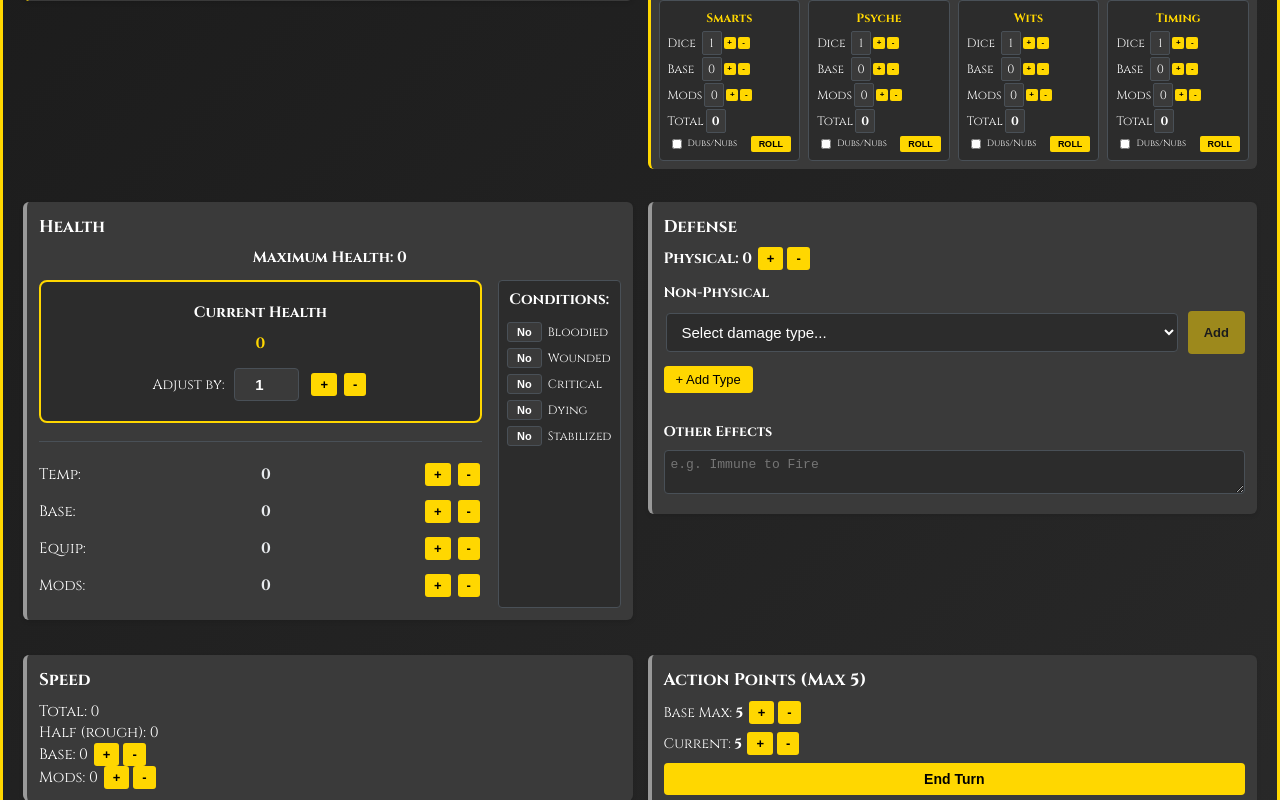
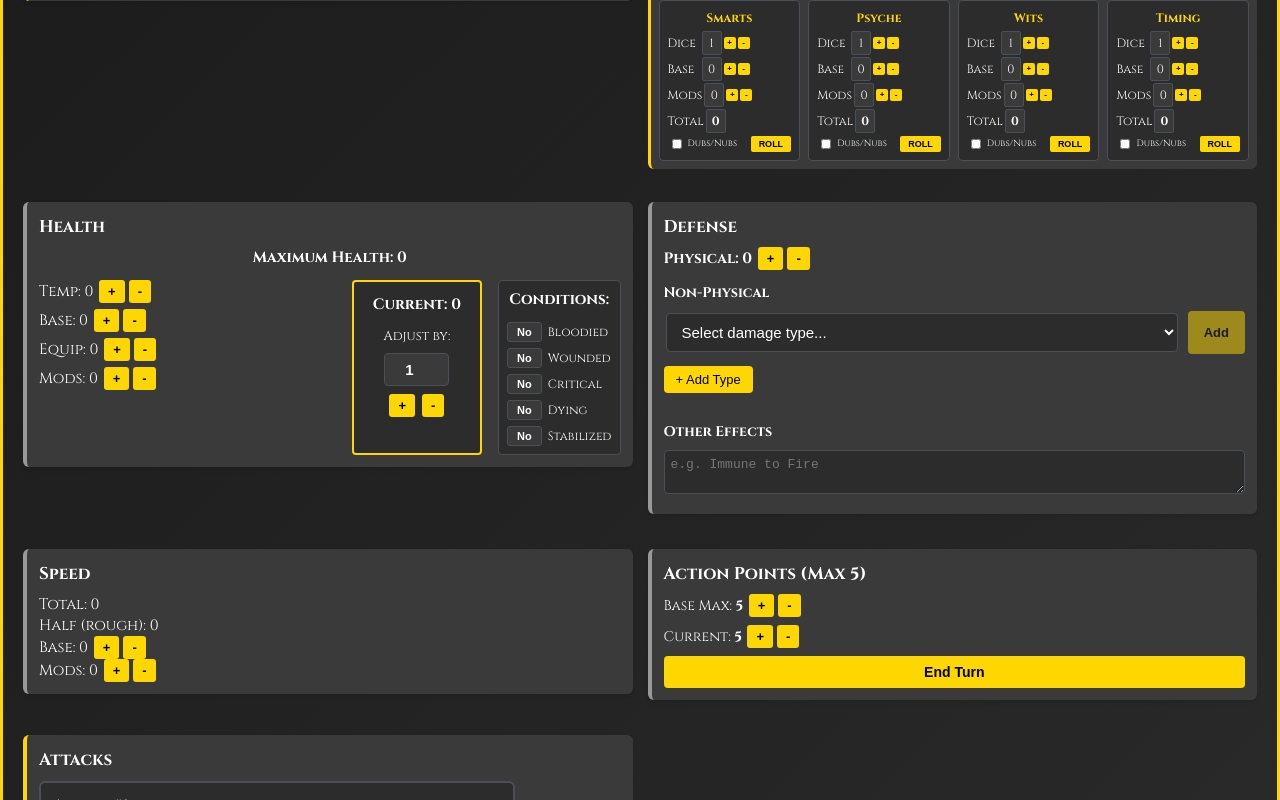
Before and after one commit to engrzani/game-sheet, a React (Vite) app: page / in a window 1280 px wide. Shown: the part 438-1238 px from the top of the page. Built offline with nearby package versions, Linux system fonts and the light colour scheme.

Commit message:
Compact health layout: stats left, adjust current health right, conditions column

```diff
--- a/src/components/Health.jsx
+++ b/src/components/Health.jsx
@@ -51,12 +51,26 @@ export default function Health({ state, updateState }) {
       </MaxHealthDisplay>
 
       <HealthLayout>
-        <MainColumn>
-          <CurrentHealthSection theme={theme}>
-            <CurrentHealthLabel>Current Health</CurrentHealthLabel>
-            <CurrentHealthValue theme={theme}>{h.current}</CurrentHealthValue>
+        <StatsColumn>
+          <div style={{ fontSize: '15px', marginBottom: '6px' }}>
+            Temp: {h.temp} <Btn theme={theme} onClick={() => adj('temp', 1)}>+</Btn><Btn theme={theme} onClick={() => adj('temp', -1)}>-</Btn>
+          </div>
 
-            <AdjustmentRow>
+          <div style={{ fontSize: '15px', marginBottom: '6px' }}>
+            Base: {h.base} <Btn theme={theme} onClick={() => adj('base', 1)}>+</Btn><Btn theme={theme} onClick={() => adj('base', -1)}>-</Btn>
+          </div>
+
+          <div style={{ fontSize: '15px', marginBottom: '6px' }}>
+            Equip: {h.equip} <Btn theme={theme} onClick={() => adj('equip', 1)}>+</Btn><Btn theme={theme} onClick={() => adj('equip', -1)}>-</Btn>
+          </div>
+
+          <div style={{ fontSize: '15px', marginBottom: '6px' }}>
+            Mods: {h.mods} <Btn theme={theme} onClick={() => adj('mods', 1)}>+</Btn><Btn theme={theme} onClick={() => adj('mods', -1)}>-</Btn>
+          </div>
+        </StatsColumn>
+
+        <AdjustColumn theme={theme}>
+          <CurrentHealthLabel>Current: {h.current}</CurrentHealthLabel>
           <AdjustLabel>Adjust by:</AdjustLabel>
           <AdjustInput
             theme={theme}
@@ -69,47 +83,7 @@ export default function Health({ state, updateState }) {
             <Btn theme={theme} onClick={() => adj('current', adjustValue)}>+</Btn>
             <Btn theme={theme} onClick={() => adj('current', -adjustValue)}>-</Btn>
           </ButtonGroup>
-            </AdjustmentRow>
-          </CurrentHealthSection>
-
-          <Divider theme={theme} />
-
-          <SmallStatRow theme={theme}>
-            <label>Temp:</label>
-            <span>{h.temp}</span>
-            <ButtonGroup>
-              <Btn theme={theme} onClick={() => adj('temp', 1)}>+</Btn>
-              <Btn theme={theme} onClick={() => adj('temp', -1)}>-</Btn>
-            </ButtonGroup>
-          </SmallStatRow>
-
-          <SmallStatRow theme={theme}>
-            <label>Base:</label>
-            <span>{h.base}</span>
-            <ButtonGroup>
-              <Btn theme={theme} onClick={() => adj('base', 1)}>+</Btn>
-              <Btn theme={theme} onClick={() => adj('base', -1)}>-</Btn>
-            </ButtonGroup>
-          </SmallStatRow>
-
-          <SmallStatRow theme={theme}>
-            <label>Equip:</label>
-            <span>{h.equip}</span>
-            <ButtonGroup>
-              <Btn theme={theme} onClick={() => adj('equip', 1)}>+</Btn>
-              <Btn theme={theme} onClick={() => adj('equip', -1)}>-</Btn>
-            </ButtonGroup>
-          </SmallStatRow>
-
-          <SmallStatRow theme={theme}>
-            <label>Mods:</label>
-            <span>{h.mods}</span>
-            <ButtonGroup>
-              <Btn theme={theme} onClick={() => adj('mods', 1)}>+</Btn>
-              <Btn theme={theme} onClick={() => adj('mods', -1)}>-</Btn>
-            </ButtonGroup>
-          </SmallStatRow>
-        </MainColumn>
+        </AdjustColumn>
 
         <ConditionsColumn theme={theme}>
           <ConditionLabel>Conditions:</ConditionLabel>
@@ -139,39 +113,36 @@ const MaxHealthDisplay = styled.div`
   font-weight: bold;
 `;
 
-const CurrentHealthSection = styled.div`
+const HealthLayout = styled.div`
+  display: flex;
+  gap: 16px;
+`;
+
+const StatsColumn = styled.div`
+  flex: 1;
+`;
+
+const AdjustColumn = styled.div`
+  display: flex;
+  flex-direction: column;
+  align-items: center;
+  gap: 8px;
+  padding: 12px;
   background: ${props => props.theme.inputBg};
-  padding: 20px;
-  border-radius: 8px;
+  border-radius: 4px;
   border: 2px solid ${props => props.theme.borderAccent};
-  margin-bottom: 16px;
+  min-width: 130px;
 `;
 
 const CurrentHealthLabel = styled.div`
-  font-size: 16px;
-  font-weight: 600;
-  margin-bottom: 10px;
+  font-size: 15px;
+  font-weight: bold;
+  margin-bottom: 4px;
   text-align: center;
 `;
 
-const CurrentHealthValue = styled.div`
-  font-size: 52px;
-  font-weight: bold;
-  text-align: center;
-  color: ${props => props.theme.borderAccent};
-  margin-bottom: 14px;
-  line-height: 1;
-`;
-
-const AdjustmentRow = styled.div`
-  display: flex;
-  align-items: center;
-  justify-content: center;
-  gap: 10px;
-`;
-
 const AdjustLabel = styled.span`
-  font-size: 14px;
+  font-size: 13px;
   font-weight: 500;
 `;
 
@@ -187,47 +158,9 @@ const AdjustInput = styled.input`
   font-weight: bold;
 `;
 
-const Divider = styled.div`
-  height: 1px;
-  background: ${props => props.theme.border};
-  margin: 18px 0;
-`;
-
-const SmallStatRow = styled.div`
-  display: flex;
-  align-items: center;
-  justify-content: space-between;
-  margin: 8px 0;
-  padding: 3px 0;
-
-  label {
-    color: ${props => props.theme.text};
-    font-weight: 500;
-    min-width: 70px;
-    font-size: 15px;
-  }
-
-  span {
-    color: ${props => props.theme.textSecondary};
-    font-weight: bold;
-    min-width: 35px;
-    text-align: center;
-    font-size: 15px;
-  }
-`;
-
 const ButtonGroup = styled.div`
   display: flex;
   gap: 3px;
-`;
-
-const HealthLayout = styled.div`
-  display: flex;
-  gap: 16px;
-`;
-
-const MainColumn = styled.div`
-  flex: 1;
 `;
 
 const ConditionsColumn = styled.div`
```
Lines whose indentation alone changed are shown as unchanged.
